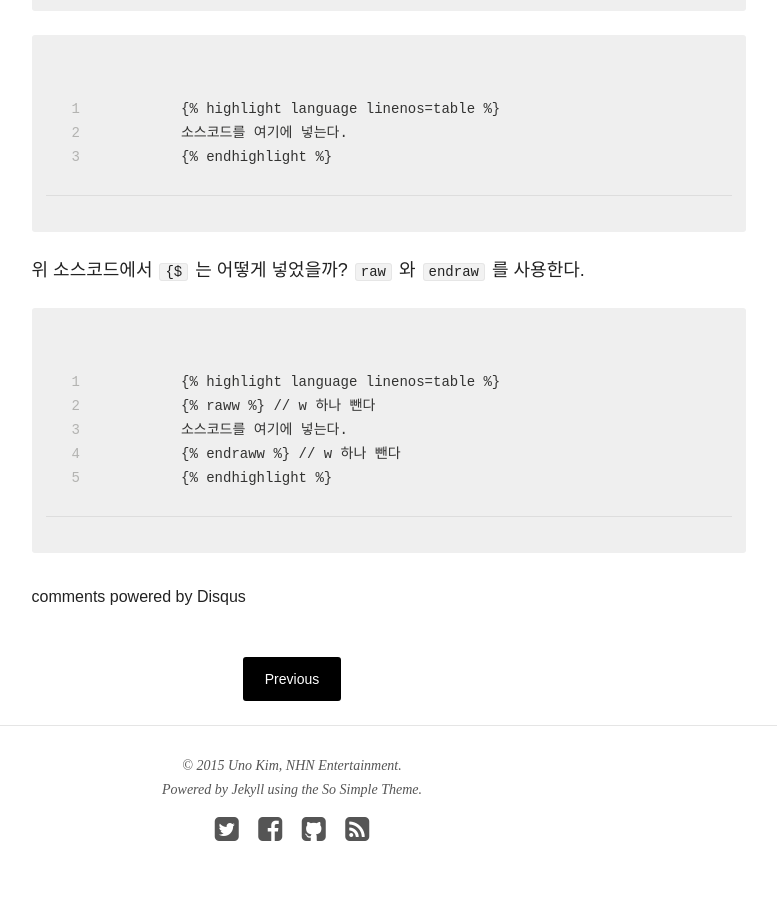
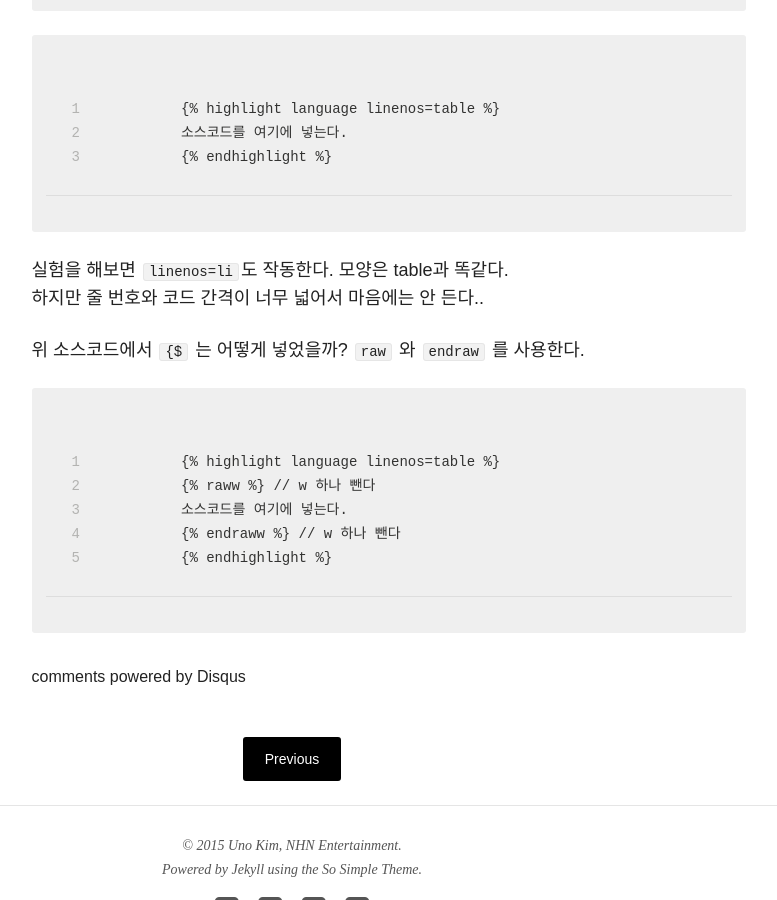
Before and after one commit to djkeh/djkeh.github.io, a Jekyll site: the page built from _posts/articles/2015-02-09-Hangul-test.md, in a window 1280 px wide and 900 px high, scrolled down 3305 px. Shown: the whole window, without its empty margins (348-1125 px from the left). Built offline with Jekyll 4.4.1, drawn with Linux system fonts in a browser that asks for light colours; nearby versions of some CDN libraries; comment, search, counter and statistics services are not loaded.

Commit message:
post update - hangul test

```diff
--- a/_posts/articles/2015-02-09-Hangul-test.md
+++ b/_posts/articles/2015-02-09-Hangul-test.md
@@ -124,6 +124,9 @@ md 파일 안에서 다음의 코드를 이용한다.
 {% endraw %}
 {% endhighlight %}
 
+실험을 해보면 `linenos=li`도 작동한다. 모양은 table과 똑같다.
+하지만 줄 번호와 코드 간격이 너무 넓어서 마음에는 안 든다..
+
 위 소스코드에서 `{$` 는 어떻게 넣었을까? `raw` 와 `endraw` 를 사용한다.
 
 {% highlight html linenos=table %}
```
